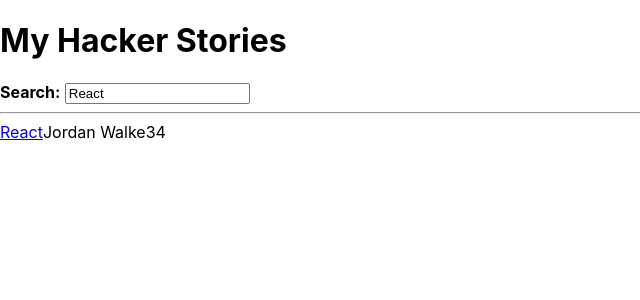
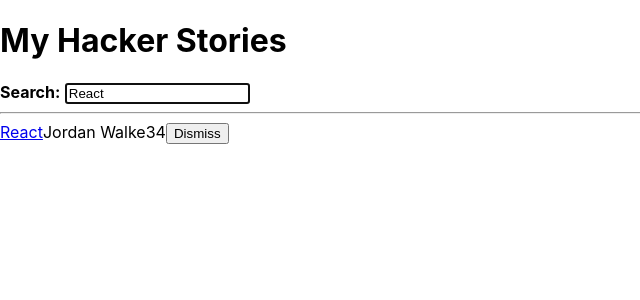
Before and after one commit to jonicdao/robin-react, a React (Create React App) app: page / in a window 1280 px wide. Shown: the top 300 px of the page, without its empty margins (0-640 px from the left). Built offline with nearby package versions, Linux system fonts and the light colour scheme.

Commit message:
inline handler in JSX

```diff
--- a/src/App.js
+++ b/src/App.js
@@ -1,19 +1,6 @@
 import React from 'react';
 
-const useSemiPersistentState = (key, initialState) => {
-  const [value, setValue] = React.useState(
-    localStorage.getItem(key) || initialState
-  );
-
-  React.useEffect(() => {
-    localStorage.setItem(key, value);
-  }, [value, key]);
-
-  return [value, setValue];
-};
-
-const App = () => {
-  const stories = [
+const initialStories = [
   {
     title: 'React',
     url: 'https://reactjs.org/',
@@ -32,10 +19,33 @@ const App = () => {
   },
 ];
 
+const useSemiPersistentState = (key, initialState) => {
+  const [value, setValue] = React.useState(
+    localStorage.getItem(key) || initialState
+  );
+
+  React.useEffect(() => {
+    localStorage.setItem(key, value);
+  }, [value, key]);
+
+  return [value, setValue];
+};
+
+const App = () => {
   const [searchTerm, setSearchTerm] = useSemiPersistentState(
     'search',
     'React'
   );
+
+  const [stories, setStories] = React.useState(initialStories);
+
+  const handleRemoveStory = item => {
+    const newStories = stories.filter(
+      story => item.objectID !== story.objectID
+    );
+
+    setStories(newStories);
+  };
 
   const handleSearch = event => {
     setSearchTerm(event.target.value);
@@ -52,6 +62,7 @@ const App = () => {
       <InputWithLabel
         id="search"
         value={searchTerm}
+        isFocused
         onInputChange={handleSearch}
       >
         <strong>Search:</strong>
@@ -59,7 +70,7 @@ const App = () => {
 
       <hr />
 
-      <List list={searchedStories} />
+      <List list={searchedStories} onRemoveItem={handleRemoveStory} />
     </div>
   );
 };
@@ -69,12 +80,23 @@ const InputWithLabel = ({
   value,
   type = 'text',
   onInputChange,
+  isFocused,
   children,
-}) => (
+}) => {
+  const inputRef = React.useRef();
+
+  React.useEffect(() => {
+    if (isFocused) {
+      inputRef.current.focus();
+    }
+  }, [isFocused]);
+
+  return (
     <>
       <label htmlFor={id}>{children}</label>
       &nbsp;
       <input
+        ref={inputRef}
         id={id}
         type={type}
         value={value}
@@ -82,11 +104,18 @@ const InputWithLabel = ({
       />
     </>
   );
+};
 
-const List = ({ list }) =>
-  list.map(item => <Item key={item.objectID} item={item} />);
+const List = ({ list, onRemoveItem }) =>
+  list.map(item => (
+    <Item
+      key={item.objectID}
+      item={item}
+      onRemoveItem={onRemoveItem}
+    />
+  ));
 
-const Item = ({ item }) => (
+const Item = ({ item, onRemoveItem }) => (
   <div>
     <span>
       <a href={item.url}>{item.title}</a>
@@ -94,6 +123,11 @@ const Item = ({ item }) => (
     <span>{item.author}</span>
     <span>{item.num_comments}</span>
     <span>{item.points}</span>
+    <span>
+      <button type="button" onClick={() => onRemoveItem(item)}>
+        Dismiss
+      </button>
+    </span>
   </div>
 );
 
```
Lines whose indentation alone changed are shown as unchanged.
